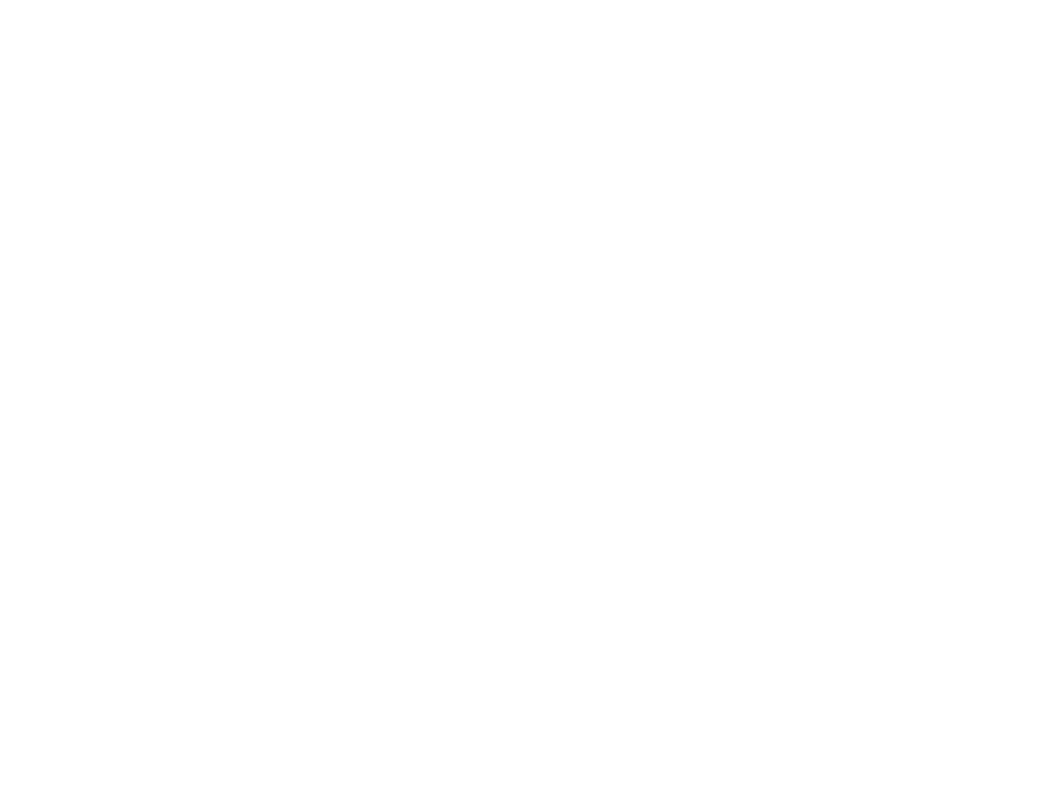
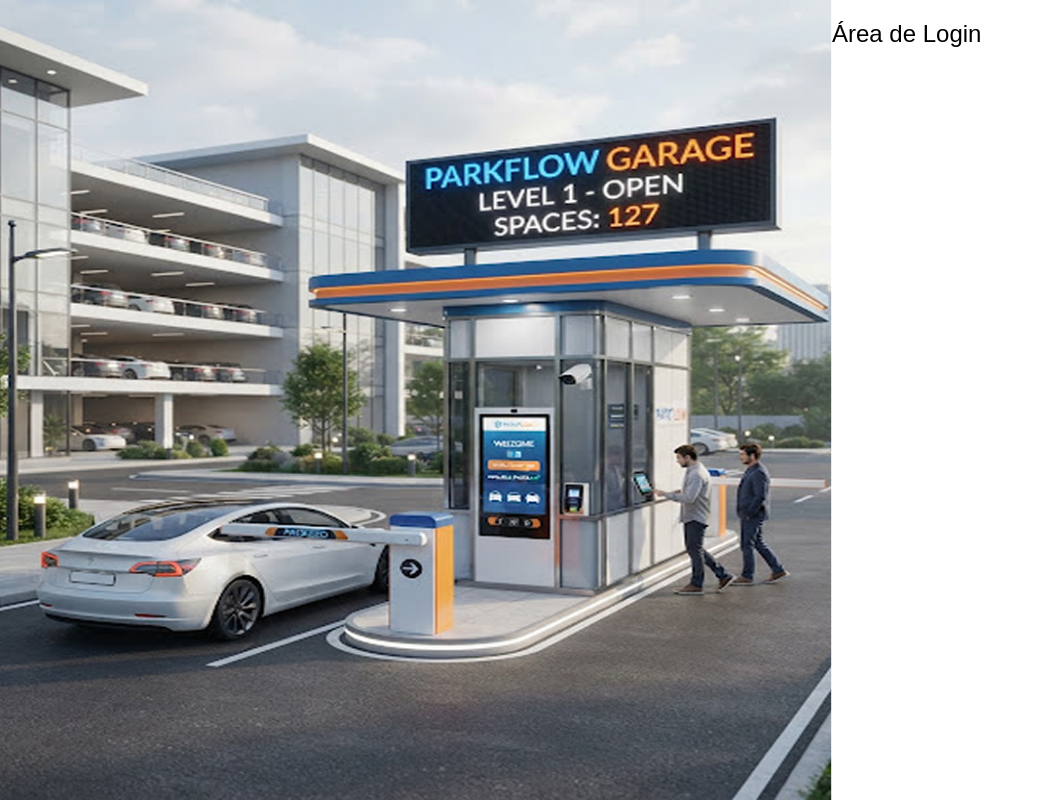
Before and after one commit to catetoadjacente/estacionamento-jorge-cunha, a plain HTML site: page views/index.html in a window 1280 px wide. Shown: the whole page, without its empty margins (0-1043 px from the left). Drawn offline with Linux system fonts and the light colour scheme.

Commit message:
refazendo tela 1

```diff
--- a/views/index.html
+++ b/views/index.html
@@ -1,12 +1,20 @@
 <!DOCTYPE html>
-<html lang="en">
+<html lang="pt-br">
 <head>
     <meta charset="UTF-8">
     <meta name="viewport" content="width=device-width, initial-scale=1.0">
-    <title>loginSenacParking</title>
+    <title>Login - Senac Parking</title>
     <link rel="stylesheet" href="style.css">
 </head>
 <body>
 
+    <div class="container-principal">
+        <img class="img-fundo" src="../Assets - projeto estacionamento/ProfessionalParkingFacilityBackground.png" alt="estacionamento">
+
+        <div class="painel-login">
+            <h2>Área de Login</h2>
+        </div>
+    </div>
+
 </body>
 </html>
--- a/views/style.css
+++ b/views/style.css
@@ -1,4 +1,20 @@
-body {
-    background-image: url(../Assets\ -\ projeto\ estacionamento/Professional\ parking\ facility\ background.png);
-    background-size: cover;
+*{
+    font-family: Arial, Helvetica, sans-serif;
+    font-weight: 500;
 }
+body{
+    /* padding: 0; */
+    margin: 0;
+}
+
+.img-fundo {
+    margin: 0 0;
+    display: block;
+    height: 100vh;
+    width: 65%;
+
+}
+
+.container-principal {
+    display:flex;
+}
```
